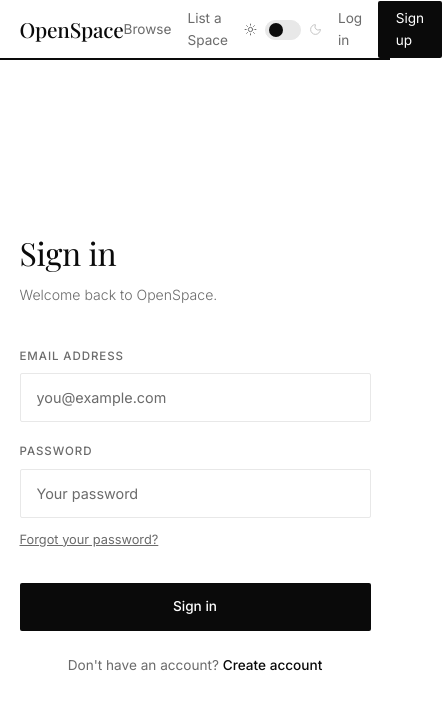
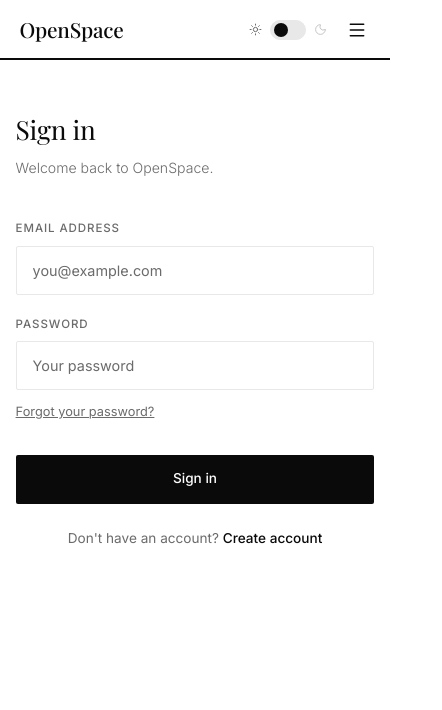
Before and after one commit to RichardSD98/OpenSpace, a React (Vite) app in the folder frontend/: page /login in a window 390 px wide. Shown: the top 710 px of the page, 442 px wide, since content can reach past the window. Built offline with nearby package versions, Linux system fonts and the light colour scheme; no server answers; a web font is replaced by a local one.

Commit message:
feat: implement responsive mobile navigation with hamburger menu

```diff
--- a/frontend/src/components/Navbar.jsx
+++ b/frontend/src/components/Navbar.jsx
@@ -1,5 +1,6 @@
-import { Link, useNavigate } from 'react-router-dom'
-import { Sun, Moon } from 'lucide-react'
+import { useState, useEffect } from 'react'
+import { Link, useNavigate, useLocation } from 'react-router-dom'
+import { Sun, Moon, Menu, X } from 'lucide-react'
 import { useAuth } from '../context/AuthContext'
 import { useDarkMode } from '../context/DarkModeContext'
 
@@ -7,6 +8,11 @@ export default function Navbar() {
   const { user, logout } = useAuth()
   const { isDark, toggle } = useDarkMode()
   const navigate = useNavigate()
+  const location = useLocation()
+  const [menuOpen, setMenuOpen] = useState(false)
+
+  // Close mobile menu on route change
+  useEffect(() => { setMenuOpen(false) }, [location.pathname])
 
   const handleLogout = () => {
     logout()
@@ -23,6 +29,7 @@ export default function Navbar() {
     <nav>
       <a className="logo" href="/">OpenSpace</a>
 
+      {/* Desktop nav */}
       <div className="nav-right">
         <Link to="/">Browse</Link>
         {user?.role === 'lister' && <Link to="/post-listing">List a Space</Link>}
@@ -48,7 +55,50 @@ export default function Navbar() {
           </>
         )}
       </div>
+
+      {/* Mobile right — dark toggle + hamburger */}
+      <div className="nav-mobile-right">
+        <button className="dm-toggle" onClick={toggle} aria-label="Toggle dark mode">
+          <Sun size={13} strokeWidth={1.8} className="dm-icon dm-sun" />
+          <span className="dm-track"><span className="dm-thumb"></span></span>
+          <Moon size={13} strokeWidth={1.8} className="dm-icon dm-moon" />
+        </button>
+        <button
+          className="nav-hamburger"
+          onClick={() => setMenuOpen(o => !o)}
+          aria-label={menuOpen ? 'Close menu' : 'Open menu'}
+        >
+          {menuOpen
+            ? <X size={20} strokeWidth={1.8} />
+            : <Menu size={20} strokeWidth={1.8} />
+          }
+        </button>
+      </div>
     </nav>
+
+    {/* Mobile drawer */}
+    {menuOpen && (
+      <div className="nav-drawer">
+        <Link to="/">Browse</Link>
+        {user?.role === 'lister' && <Link to="/post-listing">List a Space</Link>}
+        {user?.role === 'lister' && <Link to="/my-listings">My Listings</Link>}
+        {user?.role === 'lister' && <Link to="/viewing-requests">Requests</Link>}
+        {user?.role === 'renter' && <Link to="/my-requests">My Requests</Link>}
+        {user?.role === 'renter' && <Link to="/favourites">Saved</Link>}
+        {!user && <Link to="/post-listing">List a Space</Link>}
+        {user && <Link to="/profile">Profile</Link>}
+        <div className="nav-drawer-bottom">
+          {user ? (
+            <button className="btn-main" onClick={handleLogout} style={{ width: '100%' }}>Log out</button>
+          ) : (
+            <>
+              <Link to="/login" className="btn-ghost" style={{ textAlign: 'center' }}>Log in</Link>
+              <Link to="/register" className="btn-main" style={{ textAlign: 'center' }}>Sign up</Link>
+            </>
+          )}
+        </div>
+      </div>
+    )}
     </>
   )
 }
--- a/frontend/src/index.css
+++ b/frontend/src/index.css
@@ -1540,6 +1540,56 @@ footer ul li a:hover { color: var(--fg); }
 }
 
 /* ─── Responsive ────────────────────────────────────────────────────── */
+
+/* Hamburger / mobile nav */
+.nav-hamburger {
+  display: none;
+  background: none;
+  border: none;
+  cursor: pointer;
+  color: var(--fg);
+  padding: 0.25rem;
+  flex-shrink: 0;
+}
+.nav-mobile-right {
+  display: none;
+  align-items: center;
+  gap: 1rem;
+}
+.nav-drawer {
+  position: sticky;
+  top: 60px;
+  z-index: 99;
+  background: var(--bg);
+  border-bottom: 1px solid var(--border);
+  padding: 1rem 5%;
+  display: flex;
+  flex-direction: column;
+  gap: 0;
+}
+.nav-drawer a {
+  font-size: 0.95rem;
+  font-weight: 400;
+  color: var(--fg);
+  text-decoration: none;
+  padding: 0.85rem 0;
+  border-bottom: 1px solid var(--border);
+  display: block;
+}
+.nav-drawer a:last-of-type { border-bottom: none; }
+.nav-drawer-bottom {
+  display: flex;
+  flex-direction: column;
+  gap: 0.6rem;
+  padding-top: 1rem;
+}
+
+@media (max-width: 768px) {
+  .nav-right { display: none !important; }
+  .nav-hamburger { display: flex; }
+  .nav-mobile-right { display: flex; }
+}
+
 @media (max-width: 960px) {
   .listings {
     grid-template-columns: repeat(2, 1fr);
@@ -1566,21 +1616,75 @@ footer ul li a:hover { color: var(--fg); }
 }
 
 @media (max-width: 640px) {
+  /* listings */
   .listings { grid-template-columns: 1fr; }
-  .listing { border-right: none; padding-left: 0; }
-  .listing:nth-child(3n) { border-right: none; }
-  .listing:nth-child(2n) { border-right: none; }
-  .listing:nth-child(2n+1) { padding-left: 0; }
-  .hero { padding: 4rem 5% 3rem; }
-  .safety { padding: 2rem; margin: 2rem 5%; }
+  .listing { border-right: none; padding-left: 0 !important; }
+
+  /* hero */
+  .hero { padding: 3rem 5% 2.5rem; }
+  .hero h1 { font-size: clamp(2rem, 9vw, 2.8rem); }
+
+  /* safety */
+  .safety { padding: 1.75rem; margin: 2rem 5%; }
+
+  /* footer */
   .footer-inner { grid-template-columns: 1fr; gap: 2rem; }
+  .footer-bottom { flex-direction: column; gap: 0.5rem; text-align: center; }
+
+  /* search */
   .search-row { grid-template-columns: 1fr; }
   .s-field { border-right: none; border-bottom: 1px solid var(--border); }
+  .s-field:last-of-type { border-bottom: none; }
+
+  /* forms */
   .form-grid-2 { grid-template-columns: 1fr; }
-  .nav-right { gap: 1rem; }
-  .stats { grid-template-columns: repeat(2, 1fr); }
+  .form-page { padding: 2rem 4%; align-items: flex-start; padding-top: 3rem; }
+  .form-heading { font-size: 1.65rem; }
+
+  /* auth */
+  .auth-wrap { padding: 2rem 4%; align-items: flex-start; padding-top: 3rem; }
+  .auth-card { padding: 1.75rem 1.25rem; }
+
+  /* detail page */
+  .detail-wrap { padding: 1.5rem 4% 4rem; }
+  .detail-main-photo { height: 240px; }
+  .detail-main-placeholder { height: 240px; }
   .detail-info-grid { grid-template-columns: 1fr; }
   .detail-info-cell:nth-child(2n) { border-right: none; }
+  .detail-info-cell:nth-last-child(-n+2) { border-bottom: 1px solid var(--border); }
+  .detail-info-cell:last-child { border-bottom: none; }
+  .detail-sidebar-card { position: static; }
+
+  /* stats */
+  .stats { grid-template-columns: repeat(2, 1fr); }
+
+  /* section header */
+  .sec-head { flex-wrap: wrap; gap: 0.5rem; padding: 2rem 5% 1rem; }
+
+  /* my listings row */
+  .my-listing-row { flex-wrap: wrap; gap: 0.75rem; padding: 1rem; }
+  .my-listing-thumb { width: 48px; height: 48px; }
+  .my-listing-info { min-width: calc(100% - 60px); }
+  .my-listing-price { width: 100%; order: 3; }
+  .my-listing-actions { width: 100%; order: 4; flex-wrap: wrap; }
+
+  /* photo grid */
+  .photo-grid { grid-template-columns: repeat(2, 1fr); }
+
+  /* search wrap */
+  .search-wrap { padding: 1.5rem 5%; }
+
+  /* trust line */
+  .trust-line { gap: 1rem; }
+}
+
+@media (max-width: 400px) {
+  .hero h1 { font-size: 1.85rem; }
+  .safety { padding: 1.25rem; }
+  .detail-main-photo, .detail-main-placeholder { height: 200px; }
+  .stats { grid-template-columns: 1fr; }
+  .stat { border-right: none; border-bottom: 1px solid var(--border); }
+  .stat:last-child { border-bottom: none; }
 }
 
 /* ─── Additional utility classes ─────────────────────────────────────── */
```
